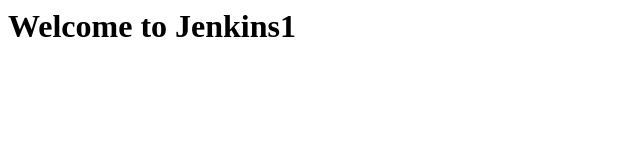
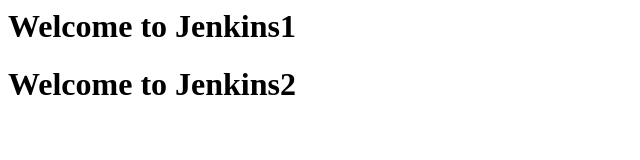
Before and after one commit to aravindpr87/jenkins18dec2022, a plain HTML site: page index.html in a window 1280 px wide. Shown: the whole page, without its empty margins (0-640 px from the left). Drawn offline with Linux system fonts and the light colour scheme.

Commit message:
Second Commit

```diff
--- a/index.html
+++ b/index.html
@@ -1,3 +1,4 @@
 <html>
 <h1> Welcome to Jenkins1 </h1>
+<h1> Welcome to Jenkins2 </h1>
 </html>
```
